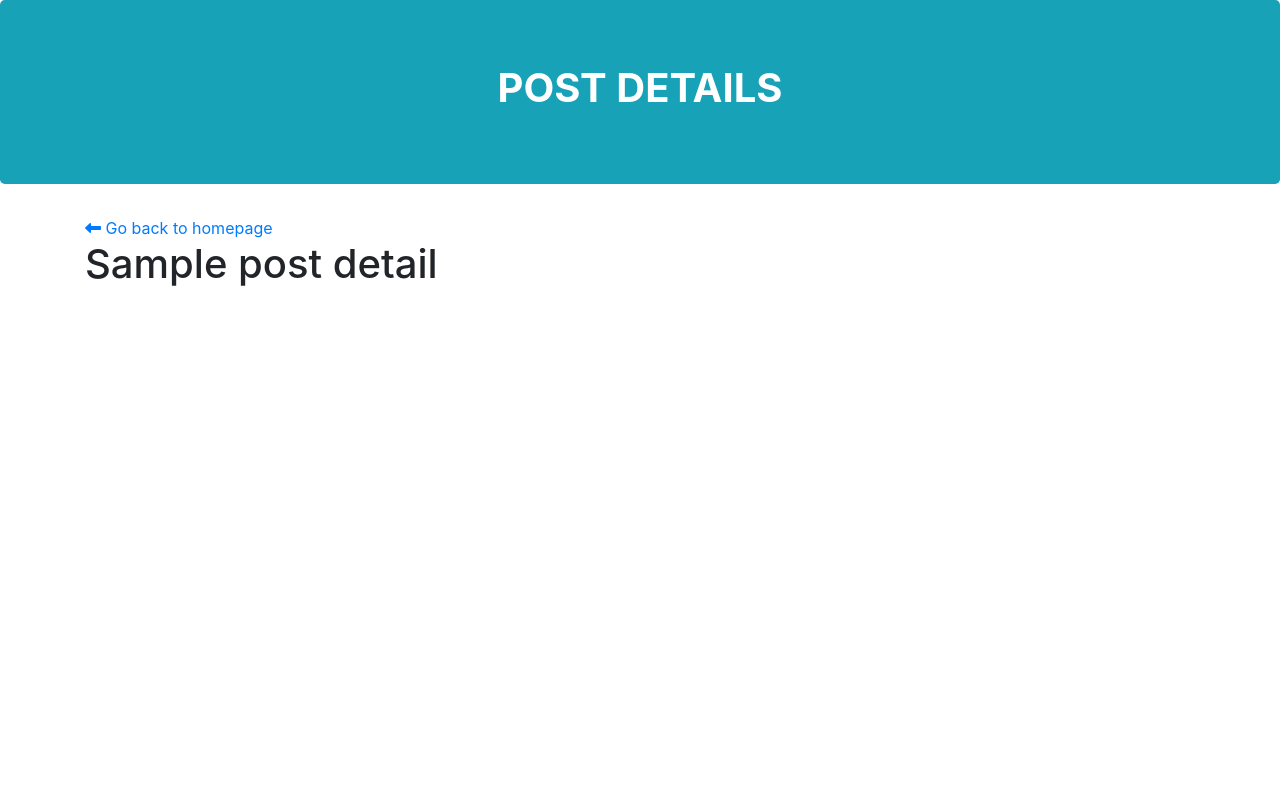
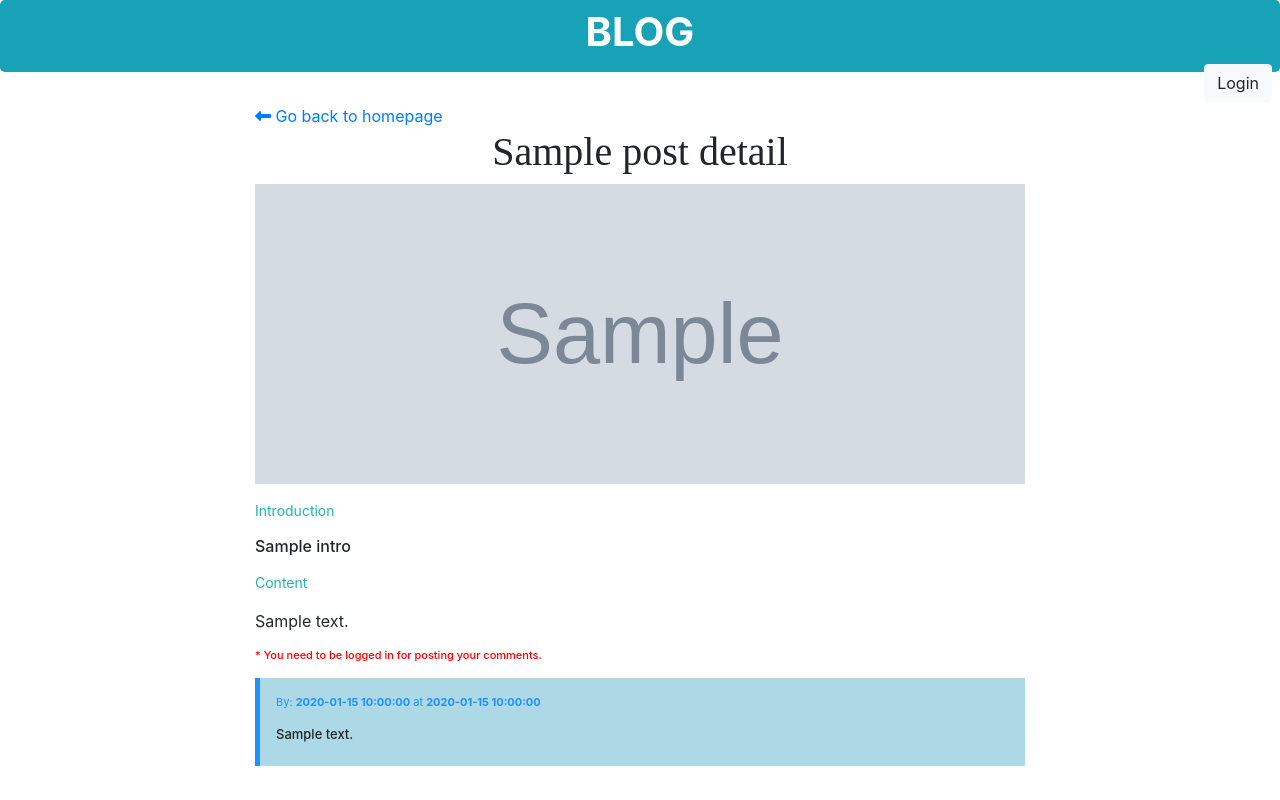
Before and after one commit to Branimir97/Blog, a PHP site: template app/Views/PostDetailsView.php in a window 1280 px wide. Run offline with PHP 8.4, Linux system fonts and the light colour scheme; the template is opened without the code that fills it: most values are stand-ins (such as "Sample title", 1, 10 or a date in 2020); grey boxes marked "Sample" are stand-in pictures; some libraries are stand-ins or nearby versions.

Commit message:
Added comments

```diff
--- a/app/Controllers/LoginController.php
+++ b/app/Controllers/LoginController.php
@@ -33,7 +33,7 @@ class LoginController extends View
         if(isset($_SESSION['registered']))
         {
             $this->registered = $_SESSION['registered'];
-            unset($_SESSION['registered']);
+            unset($_SESSION['registeredT']);
         }
 
         try {
--- a/app/Views/EditPostView.php
+++ b/app/Views/EditPostView.php
@@ -45,9 +45,7 @@
     <?php endif; ?>
 
 
-    <form action="update" method="post" enctype="multipart/form-data">
-        <?= var_dump($postDetails); ?>
-       <input type="text" name="update_id" value="<?= $postDetails->getId()?>">
+    <form action="update?id=<?= $postDetails->getId()?>" method="post" enctype="multipart/form-data">
 
         <div class="form-group">
             <label for="title"></label>
@@ -79,7 +77,7 @@
             <small id="fileHelpId" class="form-text text-muted">Choose new photo, or just skip, old photo stays stored</small>
         </div>
 
-        <button type="submit" name="submit_update" class="btn btn-warning">Update post</button>
+        <button type="submit" name="submit_update" class="btn btn-warning mb-3">Edit post</button>
 
     </form>
 </div>
--- a/app/Views/NewAdministratorView.php
+++ b/app/Views/NewAdministratorView.php
@@ -133,7 +133,6 @@
                 <p class="no_users mt-3">No registered users</p>
             <?php endif; ?>
             <h6 class="mt-3"><a href="/signup" class="btn btn-warning" role="button">Register new user</a></h6>
-
         </div>
     </div>
 </div>
--- a/app/Views/PostDetailsView.php
+++ b/app/Views/PostDetailsView.php
@@ -14,26 +14,81 @@
     <!-- FontAwesome -->
     <script src="https://kit.fontawesome.com/6aa1bd9ffa.js" crossorigin="anonymous"></script>
 
-    <title>PostDetails</title>
+    <title><?= $postDetails->getTitle() ?></title>
 
     <style>
-        a.logout
-        {
+
+        .container {
+            width: 800px;
+        }
+
+        a.login, a.adminPanel, a.logout {
             float: right;
         }
+
+        html {
+            scroll-behavior: smooth;
+        }
+
+        h1.title {
+            font-family: "Ubuntu Condensed";
+        }
+
+        .fake-img {
+            height: 300px;
+        }
+
+        .fake-img img {
+            width: 100%;
+            height: 100%;
+        }
+
+        p.introduction {
+            font-size: 14px;
+            color: lightseagreen;
+        }
+
+        .one_comment {
+            background-color: lightblue;
+            border-left: 5px solid dodgerblue;
+        }
+
+        .one_comment h6 {
+            font-size: 13px;
+        }
+
+        .one_comment p, .no_comments {
+            font-size: 11px;
+            color: dodgerblue;
+        }
+
+        h6.loggedOut
+        {
+            font-size: 11px;
+            color: red;
+        }
+
 
     </style>
 </head>
 <body>
 
-<div class="jumbotron text-center text-white bg-info">
-    <h1><strong>POST DETAILS</strong></h1>
+<div class="jumbotron p-2 text-center text-white bg-info">
+    <h1><strong>BLOG</strong></h1>
+
     <?php
     if (isset($_SESSION['loggedIn']) && $_SESSION['loggedIn'] == true):?>
-        <p>You are logged in as <strong><?= $_SESSION['loggedIn_fullName']?></strong></p>
 
-        <a role="button" class="btn btn-light logout" href="/home/logout">Logout</a>
+        <p>You are logged in as <strong><?= $_SESSION['loggedIn_fullName'] ?></strong></p>
 
+        <a role="button" class="btn btn-light logout" href="home/logout">Logout</a>
+
+        <?php if (isset($_SESSION['admin_loggedIn']) && $_SESSION['admin_loggedIn'] == true): ?>
+            <a href="/adminPanel" class="btn btn-danger adminPanel" role="button">Admin panel</a>
+        <?php endif; ?>
+    <?php else: ?>
+
+        <a role="button" class="btn btn-light login" href="/login">Login</a>
     <?php endif; ?>
 
 </div>
@@ -42,10 +97,61 @@
     <a href="/home"><i class="fas fa-long-arrow-alt-left"></i> Go back to homepage</a>
 
 
-        <h1><?=$postDetails->getTitle()?></h1>
+    <h1 class="text-center title"><?= $postDetails->getTitle() ?></h1>
+    <div class="fake-img">
+        <img src="<?= '../' . $postDetails->getImgPath() ?>">
+    </div>
 
+    <p class="introduction mt-3">Introduction</p>
+    <h6 class=""><?= $postDetails->getIntro() ?></h6>
+
+    <p class="introduction mt-3">Content</p>
+    <p><?= $postDetails->getContent() ?></p>
+
+    <div id="comments" class="mb-3">
+
+        <?php  if (isset($_SESSION['loggedIn']) && $_SESSION['loggedIn'] == true):?>
+            <button class="btn btn-primary" type="button" data-toggle="collapse" data-target="#collapseExample"
+                    aria-expanded="false" aria-controls="collapseExample">
+                <i class="far fa-comment"></i> Leave a comment
+            </button>
+        <?php else: ?>
+
+        <h6 class="loggedOut">* You need to be logged in for posting your comments.</h6>
+        <?php endif;?>
+
+        <div class="collapse" id="collapseExample">
+            <div class="card card-body">
+                <form action="postComment?id=<?= $postDetails->getId() ?>" method="POST">
+
+                    <div class="form-group">
+                        <label for="content"></label>
+                        <textarea class="form-control" name="content" id="content"
+                                  placeholder="This is so beautiful website, right?" rows="6" required></textarea>
+                        <small id="helpId" class="text-muted">Write your comment here</small>
+                    </div>
+
+                    <button type="submit" name="submit_comment" class="btn btn-sm btn-success">
+                        Post comment
+                    </button>
+                </form>
+            </div>
+        </div>
+
+        <?php if ($commentsDetails!=null): ?>
+
+        <?php foreach ($commentsDetails as $comment): ?>
+            <div class="one_comment p-3 mt-3">
+                <p>By: <strong><?= $comment->getPostedBy() ?></strong> at <strong><?= $comment->getCreated() ?></strong></p>
+                <h6><?= $comment->getContent() ?></h6>
+            </div>
+
+        <?php endforeach; ?>
+        <?php else: ?>
+            <h6 class="no_comments mt-2 p-2">No comments yet. Be first who'll comment this post.</h6>
+        <?php endif; ?>
+    </div>
 </div>
-
 
 
 <!-- Optional JavaScript -->
```
Also changed, not shown: app/Controllers/AddNewPostController.php (+8 -0 lines), app/Controllers/AdminPanelController.php (+2 -11 lines), app/Controllers/EditPostController.php (+25 -17 lines), app/Controllers/PostDetailsController.php (+41 -6 lines), app/Models/Comment.php (added, +100 -0 lines), app/Views/AdminPanelView.php (+2 -13 lines), app/Views/HomeView.php (+12 -9 lines), app/Views/NewPostView.php (+15 -1 lines), app/Storage/Contracts/CommentStorageInterface.php (added), app/Storage/Contracts/PostStorageInterface.php, app/Storage/MySqlDatabaseCommentStorage.php (added), app/Storage/MySqlDatabasePostStorage.php, app/Uploaded_images/photo-1499750310107-5fef28a66643.jpeg (deleted), app/Uploaded_images/photo-1536060316316-2466bda904f1.jpeg (deleted).
